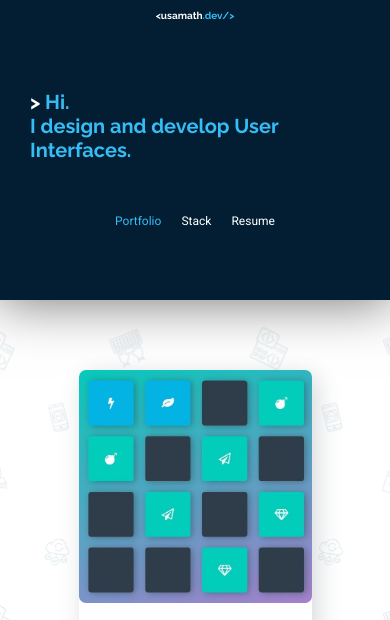
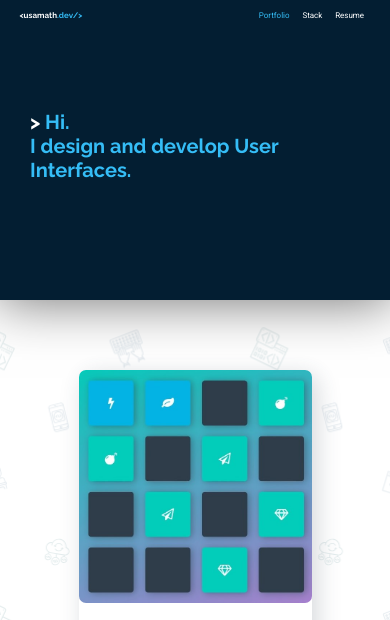
Before and after one commit to uchamucha/portfolio-v3, a plain HTML site: page index.html in a window 390 px wide. Shown: the top 620 px of the page. Drawn offline with Linux system fonts and the light colour scheme.

Commit message:
moved navgation to top

```diff
--- a/index.html
+++ b/index.html
@@ -20,6 +20,13 @@
     <section class="cover">
       <div class="header font-1 flex-centered-container">
         <p class="white">&ltusamath<span class="light-blue">.dev/&gt</span></p>
+        <ul class="nav font-2">
+          <li><a class="light-blue" href="#">Portfolio</a></li>
+          <li><a class="white" href="#">Stack</a></li>
+          <li>
+            <a class="white" href="/Resume.pdf" download="Resume">Resume</a>
+          </li>
+        </ul>
       </div>
       <div class="hello">
         <p class="font-1 intro">
@@ -29,13 +36,6 @@
             I design and develop User Interfaces.</span
           >
         </p>
-        <ul class="nav flex-centered-container font-2">
-          <li><a class="light-blue" href="#">Portfolio</a></li>
-          <li><a class="white" href="#">Stack</a></li>
-          <li>
-            <a class="white" href="/Resume.pdf" download="Resume">Resume</a>
-          </li>
-        </ul>
       </div>
     </section>
 
--- a/style.css
+++ b/style.css
@@ -63,15 +63,42 @@ img {
 /* cover style */
 
 .cover {
-  height: 350px;
+  height: 300px;
   width: 100vw;
   background-color: #031e32;
   box-shadow: 0px -1px 51px 3px rgba(0, 0, 0, 0.55);
 }
 
 .cover .header {
+  margin: auto;
+  display: flex;
+  align-items: center;
+  justify-content: space-between;
+  max-width: 900px;
   height: 10%;
   font-size: 20px;
+}
+.cover .header .nav {
+  list-style: none;
+  height: 40%;
+  width: auto;
+  /* padding-bottom: 100px; */
+  display: flex;
+  align-items: center;
+}
+
+.cover .header .nav li a {
+  padding: 0 0.4rem;
+  /* background-color: #35bdf6; */
+}
+
+.cover .header .nav li a:hover {
+  background-color: #35bdf6;
+  color: #031e32;
+}
+
+.cover .header .nav li a {
+  text-decoration: none;
 }
 
 .cover .hello {
@@ -87,19 +114,6 @@ img {
   text-align: left;
   font-size: 50px;
   /* justify-self: center; */
-}
-
-.cover .hello .nav {
-  margin: auto;
-  height: 40%;
-  width: 200px;
-  padding-bottom: 100px;
-  align-items: center;
-  justify-content: space-evenly;
-  list-style-type: none;
-}
-.cover .hello .nav li a {
-  text-decoration: none;
 }
 
 .portfolio {
@@ -231,13 +245,17 @@ img {
     font-size: 40px;
   }
 }
-@media screen and (max-width: 1145px) {
+@media screen and (max-width: 1150px) {
   .cover .hello .intro {
     font-size: 30px;
   }
 
   .cover .header {
     font-size: 15px;
+  }
+
+  .cover .header {
+    max-width: 63%;
   }
 
   .stack .stack-container .stack-icons {
@@ -286,14 +304,12 @@ img {
 }
 
 @media screen and (max-width: 570px) {
-  .cover .hello .intro {
-    padding-top: 60px;
-  }
-  .cover .hello .nav {
-    padding-bottom: 50px;
-  }
-
   .stack .stack-container .stack-icons {
     font-size: 1.4rem;
   }
+
+  .cover .header {
+    max-width: 90%;
+    font-size: 0.5rem;
+  }
 }
```
